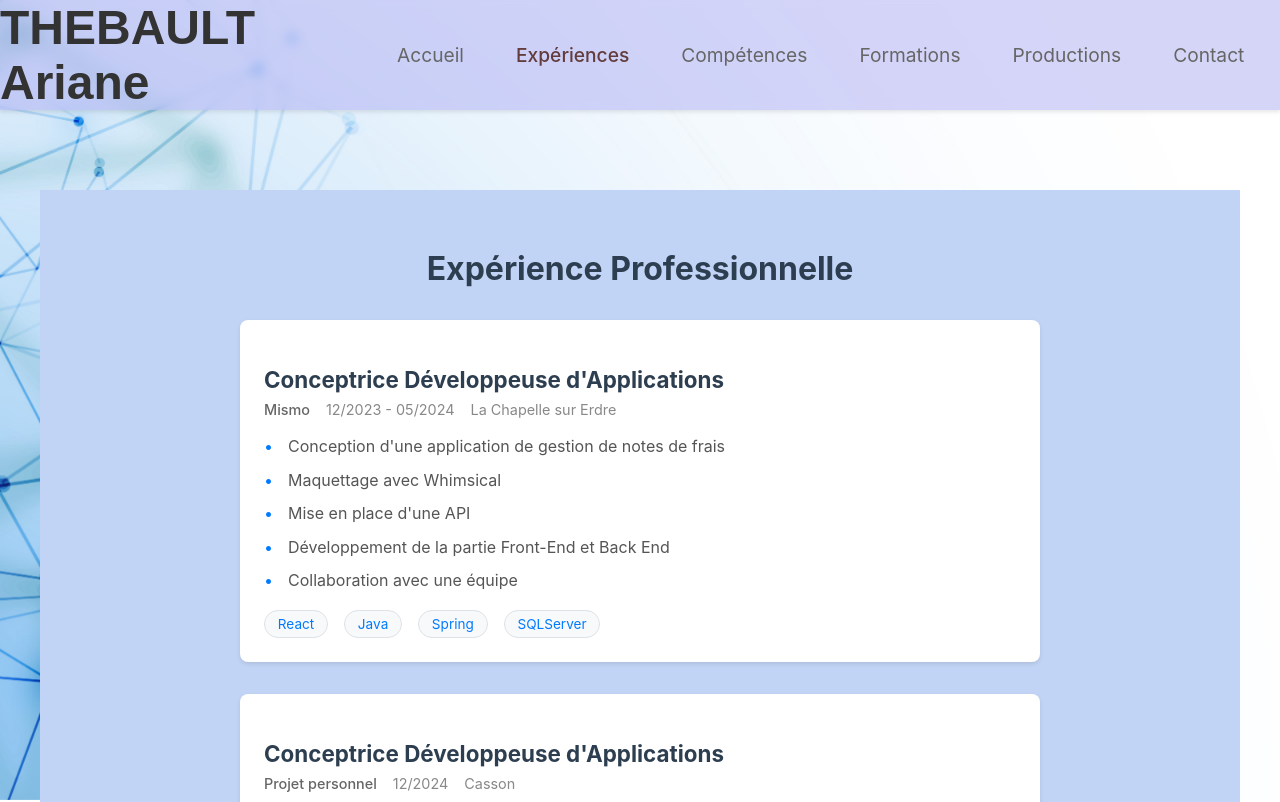
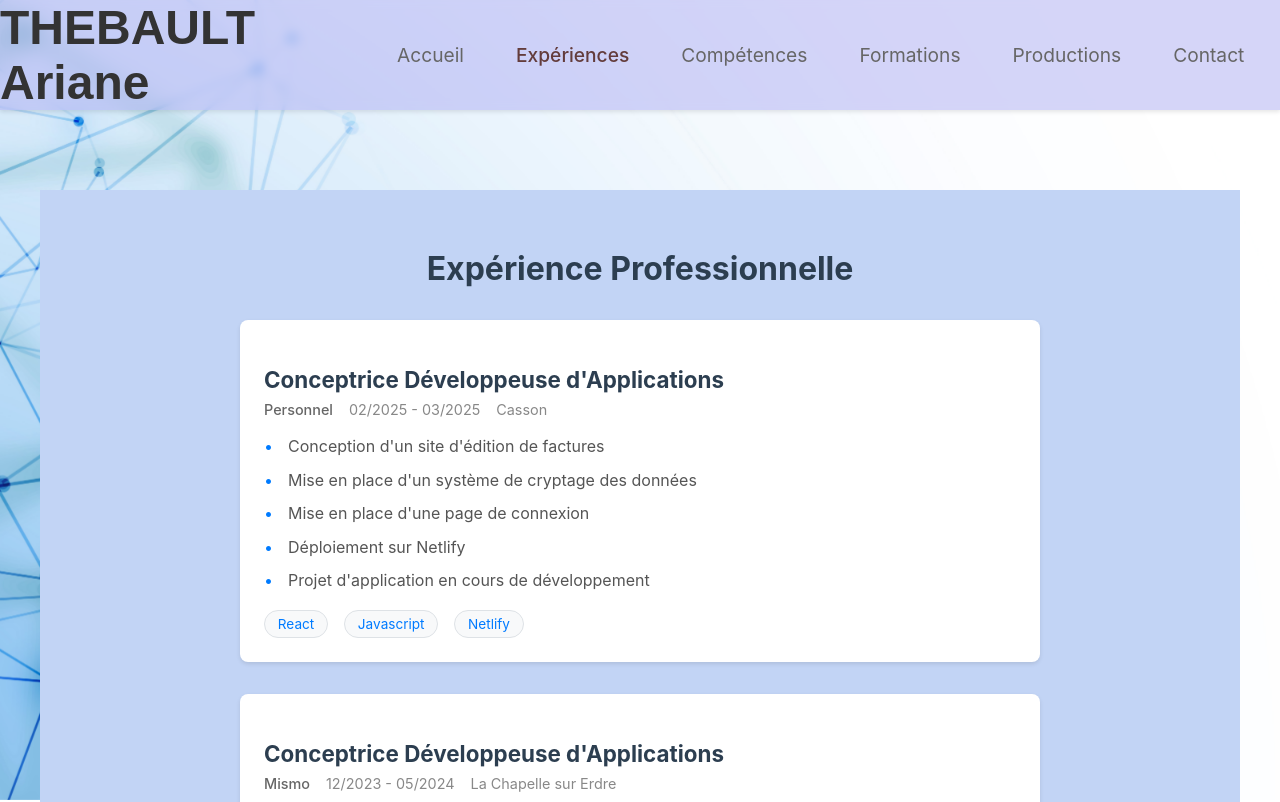
Before and after one commit to ArianeThe/mon-cv, a React (Create React App) app: page /experience in a window 1280 px wide. Shown: the top 802 px of the page. Built offline with nearby package versions, Linux system fonts and the light colour scheme.

Commit message:
maj experience

```diff
--- a/src/components/Experience.js
+++ b/src/components/Experience.js
@@ -6,6 +6,21 @@ function Experience() {
   const experiences = [
     {
       id: 1,
+      poste: "Conceptrice Développeuse d'Applications",
+      entreprise: "Personnel",
+      periode: "02/2025 - 03/2025",
+      lieu: "Casson",
+      description: [
+        "Conception d'un site d'édition de factures",
+        "Mise en place d'un système de cryptage des données",
+        "Mise en place d'une page de connexion",
+        "Déploiement sur Netlify",
+        "Projet d'application en cours de développement"
+      ],
+      technologies: ["React", "Javascript", "Netlify"]
+    },
+    {
+      id: 2,
       poste: "Conceptrice Développeuse d'Applications",
       entreprise: "Mismo",
       periode: "12/2023 - 05/2024",
@@ -20,7 +35,7 @@ function Experience() {
       technologies: ["React", "Java", "Spring", "SQLServer"]
     },
     {
-        id: 2,
+        id: 3,
         poste: "Conceptrice Développeuse d'Applications",
         entreprise: "Projet personnel",
         periode: "12/2024",
@@ -34,7 +49,7 @@ function Experience() {
         technologies: ["Java", "Spring", "Thymleaf"]
       },
     {
-      id: 3,
+      id: 4,
       poste: "Conceptrice Développeuse d'Applications",
       entreprise: "Projet personnel",
       periode: "02/2024",
@@ -48,7 +63,7 @@ function Experience() {
       technologies: ["PHP", "Symfony", "CSS", "JS"]
     },
     {
-        id: 4,
+        id: 5,
         poste: "Conceptrice Développeuse d'Applications",
         entreprise: "Projet personnel",
         periode: "01/2023 - 02/2023",
@@ -64,7 +79,7 @@ function Experience() {
         technologies: ["PHP", "Symfony", "MySQL", "JS"]
       },
       {
-        id: 5,
+        id: 6,
         poste: "Développeuse Web et Web Mobile",
         entreprise: "InterHop",
         periode: "10/2022 - 11/2022",
@@ -78,7 +93,7 @@ function Experience() {
         technologies: ["PHP", "Symfony", "MySQL", "GitLab"]
       },
       {
-        id: 6,
+        id: 7,
         poste: "Assistante Administrative",
         entreprise: "Synergie - Anvolia - Océa Smart Building",
         periode: "10/2017 - 01/2022",
@@ -91,7 +106,7 @@ function Experience() {
         technologies: ["Word", "Excel", "ERP maison"]
       },
       {
-        id: 7,
+        id: 8,
         poste: "Commis de cuisine et Assistante manager en restauration rapide",
         entreprise: "Quick - Stratto - La Cabane",
         periode: "1997 - 2014",
```
